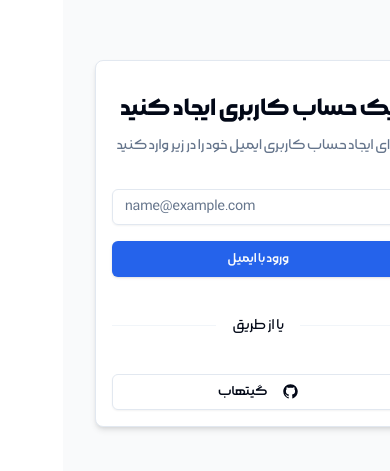
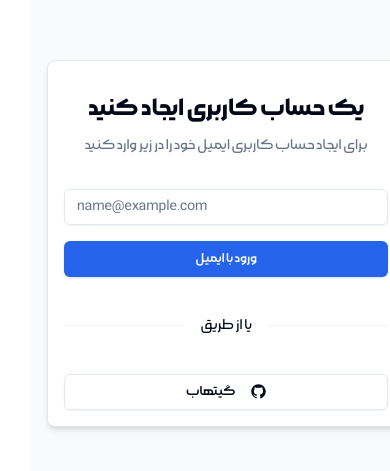
Before and after one commit to hoseinABH/Next-Job-Board, a Next.js app: page /login in a window 390 px wide. Shown: the part 179-650 px from the top of the page. Built offline with nearby package versions, Linux system fonts and the light colour scheme.

Commit message:
feat:decrease padding

```diff
--- a/src/app/(auth)/login/page.tsx
+++ b/src/app/(auth)/login/page.tsx
@@ -14,7 +14,7 @@ export const metadata: Metadata = {
 export default function LoginPage() {
   return (
     <main className="relative flex min-h-screen flex-col items-center justify-center bg-gray-50 dark:bg-background">
-      <div className="container">
+      <div className="container px-4 sm:px-8">
         <div className="grid grid-cols-1 lg:grid-cols-2 h-full w-full border bg-background dark:bg-secondary/30 shadow-md rounded-lg min-h-full md:min-h-[700px] overflow-hidden">
           <div className="w-full flex flex-col items-center justify-center mt-4 md:mt-28 p-4">
             <h1 className="font-bold text-2xl">یک حساب کاربری ایجاد کنید</h1>
--- a/src/app/(dashboard)/layout.tsx
+++ b/src/app/(dashboard)/layout.tsx
@@ -10,7 +10,7 @@ export default function DashboardLayout({
     <main className="relative flex min-h-screen flex-col bg-gray-50 dark:bg-background">
       <Header />
       <main className="flex-1">
-        <div className="container relative">{children}</div>
+        <div className="container px-4 sm:px-8 relative">{children}</div>
       </main>
       <Footer />
     </main>
```
